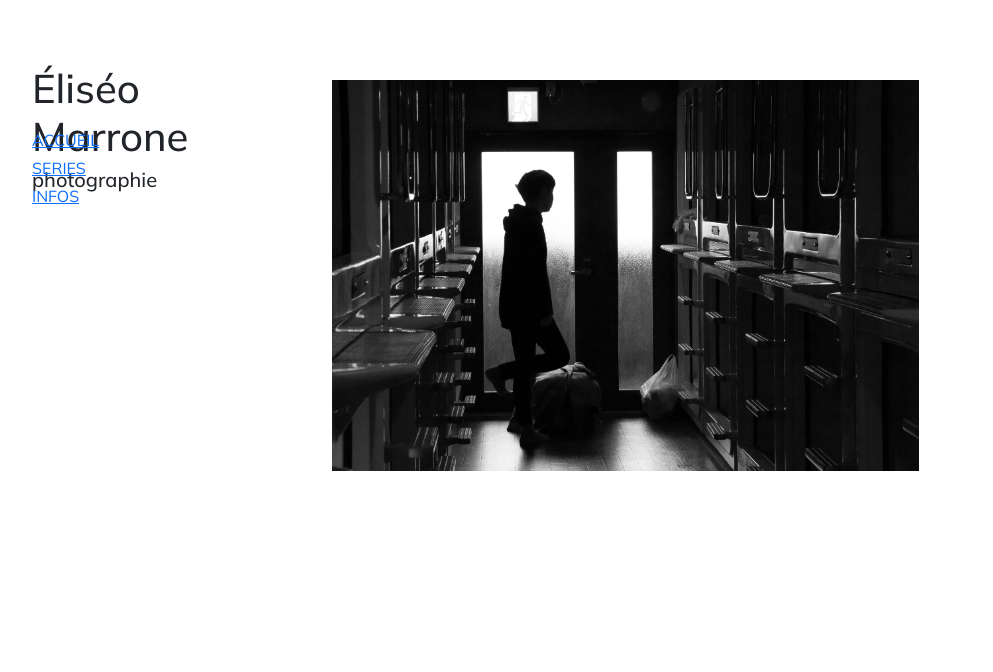
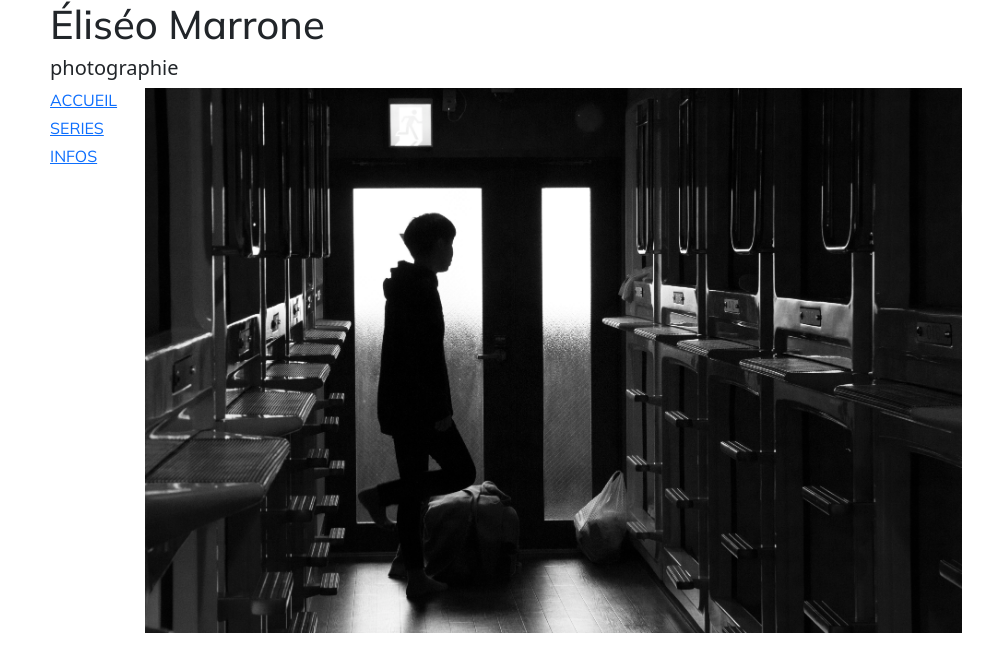
Before and after one commit to ophir0/eliseo-marrone-photographie, a React (Vite) app: page / in a window 1280 px wide. Shown: the top 672 px of the page, without its empty margins (32-1025 px from the left). Built offline with nearby package versions, Linux system fonts and the light colour scheme.

Commit message:
Implements Bootstrap grid to layout components

```diff
--- a/src/App.css
+++ b/src/App.css
@@ -1,38 +1,14 @@
 @import url('https://fonts.googleapis.com/css2?family=Mulish:ital,wght@0,200..1000;1,200..1000&display=swap');
 
-
-* {
-  margin: 0;
-  padding: 0;
-}
-
-.logo {
-  display: flex;
-  flex-direction: column;
-  justify-content: left;
-  height: 8vh;
-
-}
-
-.accueil-image {
-  width: 75%;
-  padding: 10vh;
-
-}
-
-.App {
-  display: flex;
-  flex-direction: row;
-
+h1 {
+  font-family: "Mulish", sans-serif;
 }
 
 nav {
   font-family: "Mulish", sans-serif;
-  height: 20vh;
-  display: flex;
-  flex-direction: column;
-  justify-content:space-between;
-  padding: 5vw;
+  width: auto;
+
+
 }
 
 nav ul {
@@ -46,14 +22,10 @@ nav ul {
   text-transform: uppercase;
 }
 
-.GalleryContainer {
-  display: flex;
 
 
-}
-
 img {
-  max-width: 100%;
-  max-height: 100%;
+  max-width: 80%;
+  max-height: 80%;
 
 }
--- a/src/App.jsx
+++ b/src/App.jsx
@@ -10,15 +10,31 @@ import Series from "./components/Series";
 const App = () => {
 
     return (
-      <div className="App">
+      <div className="container">
+        <div className="row">
+            <h1>Éliséo Marrone</h1>
+            <h5>photographie</h5>
+          </div>
+        <div className="row">
+          <div className="col-sm-1">
             <Navigation />
+          </div>
+
+        <div className="col">
 
             <Routes>
               <Route path="/" element={<Accueil />} />
               <Route path="/Infos" element={<Infos />} />
               <Route path="/Series" element={<Series />} />
             </Routes>
+
           </div>
+          </div>
+          </div>
+
+
+
+
       )
   };
 export default App;
--- a/src/components/Accueil.jsx
+++ b/src/components/Accueil.jsx
@@ -2,9 +2,9 @@ import React from 'react'
 
 const Accueil = () => {
   return (
-    <main className="acceuil-container">
+    <div className="acceuil-container">
         <img className="accueil-image" src="/series/Thumbnails/Une nuit à Osaka.jpg"></img>
-    </main>
+    </div>
   )
 }
 
--- a/src/components/Navigation.jsx
+++ b/src/components/Navigation.jsx
@@ -3,15 +3,13 @@ import { Link, Route, Routes } from "react-router-dom";
 const Navigation = () => {
      return (
         <nav>
-          <div className="logo">
-            <h1>Éliséo Marrone</h1>
-            <h5>photographie</h5>
-          </div>
+
           <ul>
             <Link to="/" class="list">Accueil</Link>
             <Link to="/Series" class="list">Series</Link>
             <Link to="/Infos" class="list">Infos</Link>
           </ul>
+
         </nav>
     );
 
--- a/src/components/Series.jsx
+++ b/src/components/Series.jsx
@@ -6,17 +6,17 @@ import DélibérezVous from '/series/Thumbnails/Délibérez-Vous.jpg';
 
 const Series = () => {
   return (
-    <main>
       <div>
         <h1>Series</h1>
-          <div className='GalleryContainer'>
+          <div className='row'>
+            <div className='col-sm-9'>
             <img src={VoyagePictural} alt="Voyage Pictural" />;
             <img src={UneNuitAOsaka} alt="Une nuit à Osaka" />;
             <img src={Sénescence} alt="Sénescence" />;
             <img src={DélibérezVous} alt="Délibérez-Vous" />;
           </div>
+          </div>
       </div>
-    </main>
   )
 }
 
```
Lines whose indentation alone changed are shown as unchanged.
